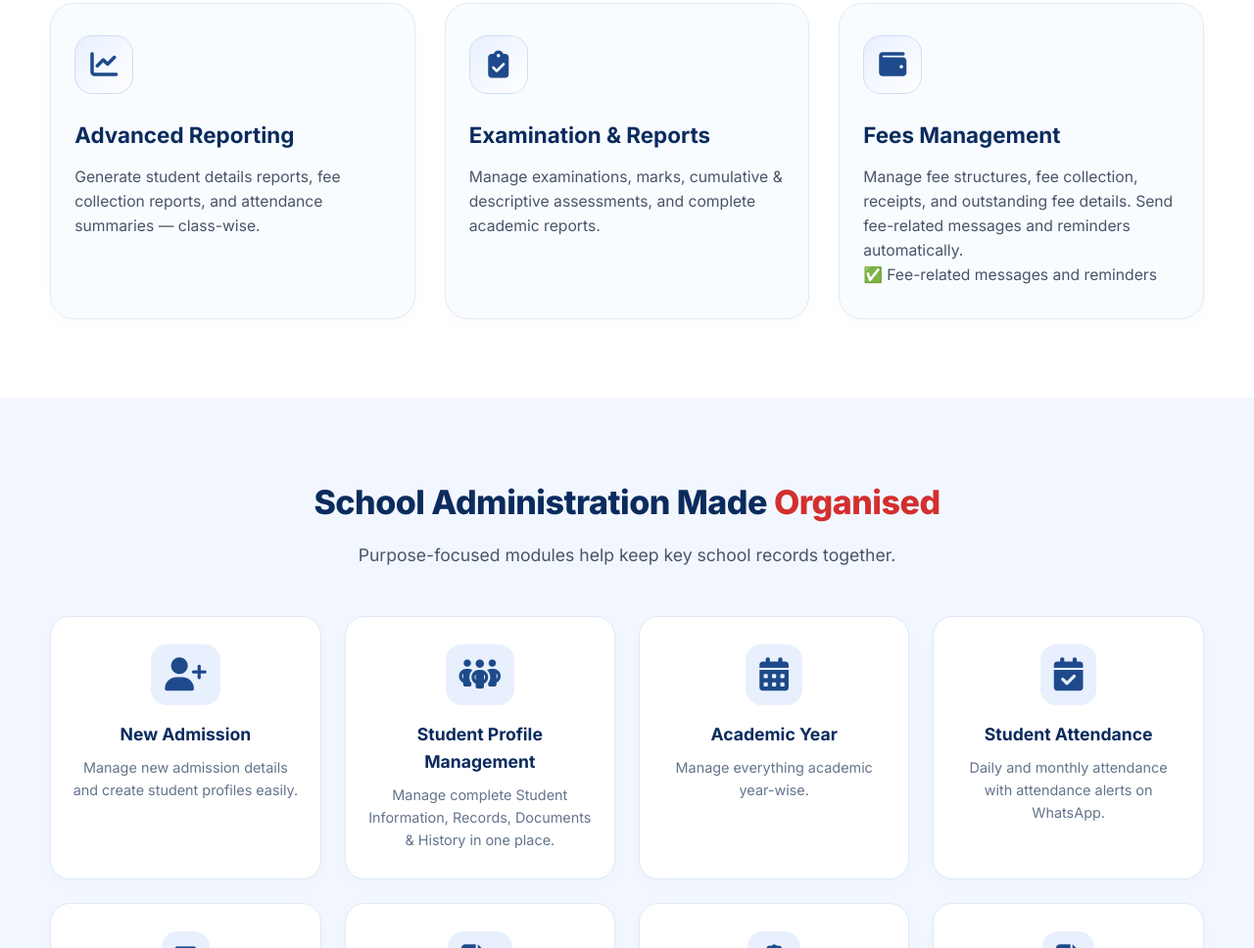
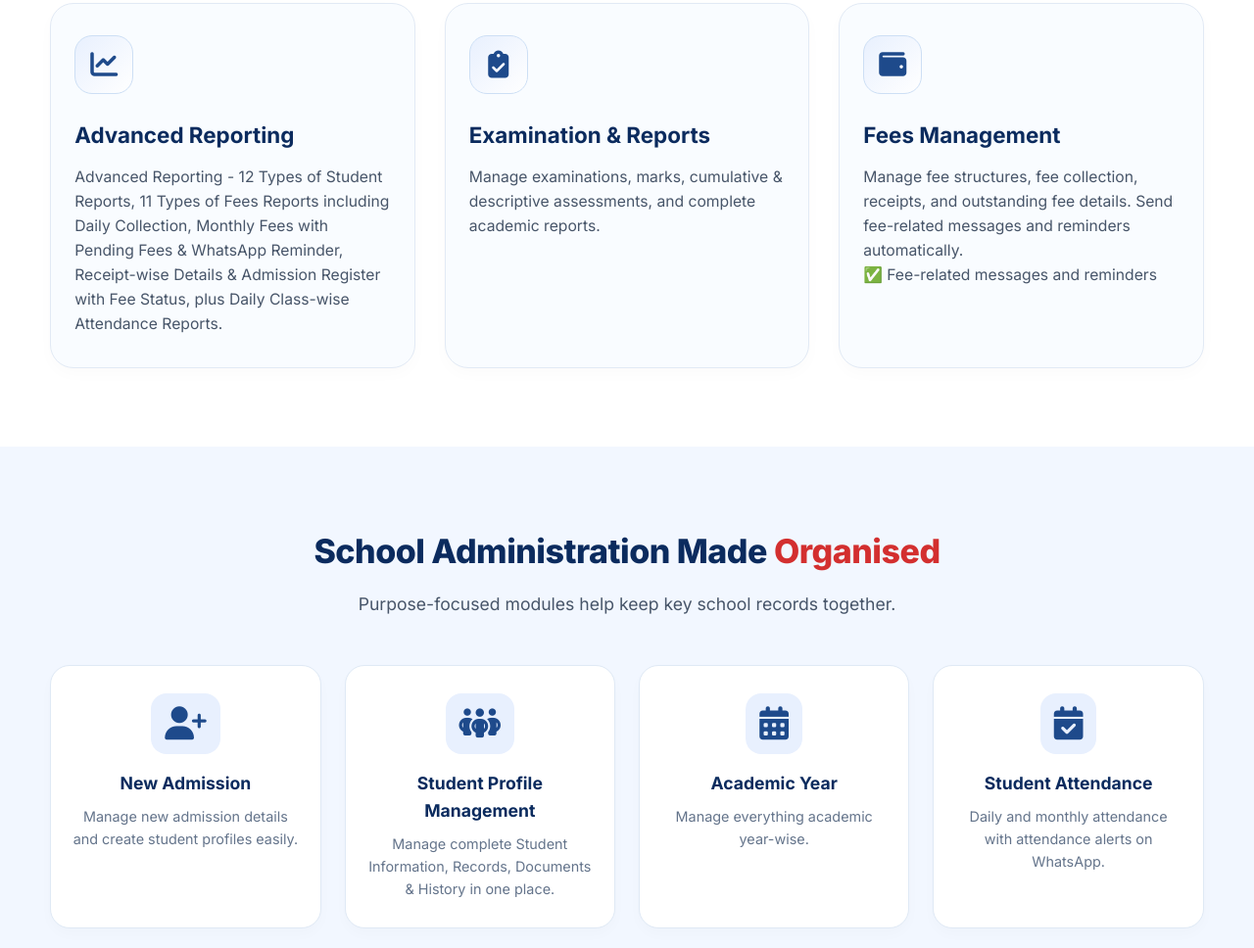
Before and after one commit to SchoolMatePro/schoolmate_pro-website, a plain HTML site: page index.html in a window 1280 px wide. Shown: the part 1330-2298 px from the top of the page at 98% size. Drawn offline with Linux system fonts and the light colour scheme.

Commit message:
Enhance Advanced Reporting description in index.html
Updated the description for Advanced Reporting to include more details about the types of reports available.

```diff
--- a/index.html
+++ b/index.html
@@ -944,7 +944,7 @@ footer{background:#0b1e3a;color:#b8c9e8;padding:50px 0 30px}
       <div class="feature-card">
         <div class="feature-icon"><i class="fas fa-chart-line"></i></div>
         <h3>Advanced Reporting</h3>
-        <p>Generate student details reports, fee collection reports, and attendance summaries — class-wise.</p>
+        <p>Advanced Reporting - 12 Types of Student Reports, 11 Types of Fees Reports including Daily Collection, Monthly Fees with Pending Fees & WhatsApp Reminder, Receipt-wise Details & Admission Register with Fee Status, plus Daily Class-wise Attendance Reports.</p>
       </div>
       <div class="feature-card">
         <div class="feature-icon"><i class="fas fa-clipboard-check"></i></div>
```
